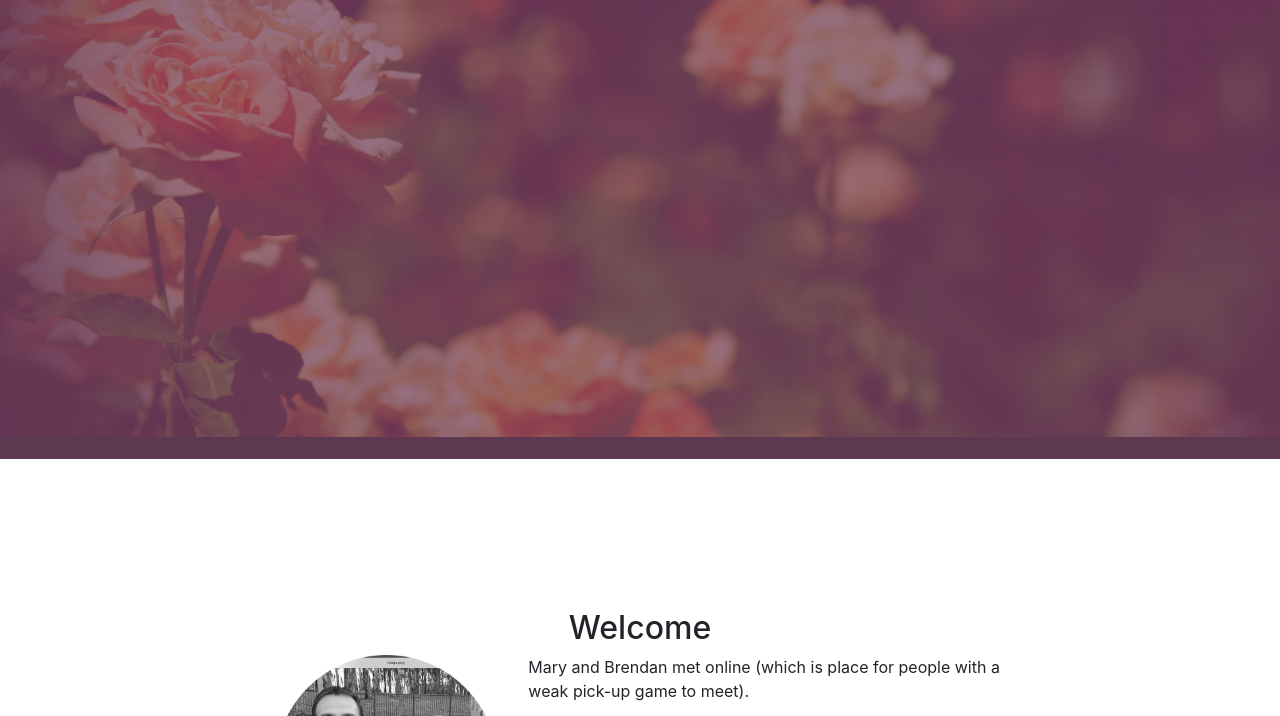
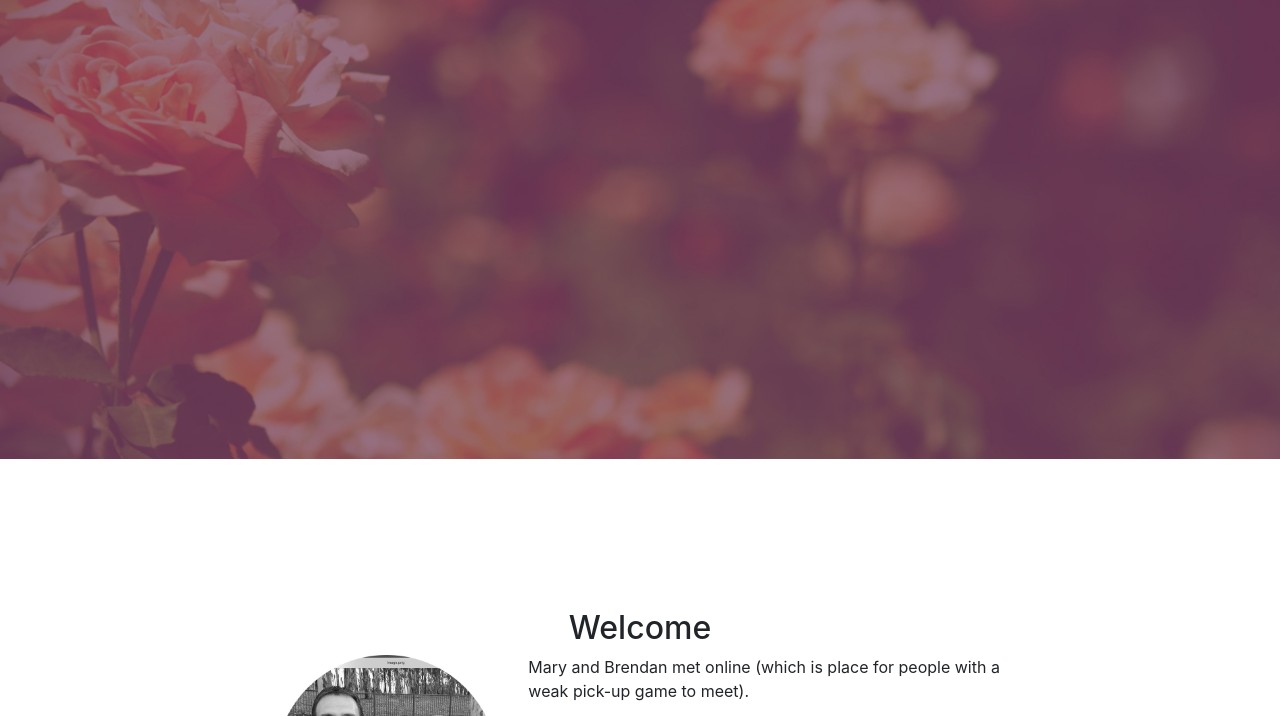
Before and after one commit to cohengum/maryandbrendan, a website with bundled scripts: page index.html in a window 1280 px wide. Shown: the part 341-1057 px from the top of the page. Built offline with nearby package versions, Linux system fonts and the light colour scheme.

Commit message:
css update

```diff
--- a/css/styles.css
+++ b/css/styles.css
@@ -48,7 +48,7 @@ a.purple-link {
 
 .hero-banner {
     background: #5e3750 url("../images/maryandbrendan-hero-banner.jpg") center center no-repeat;
-    background-size: 140% auto;
+    background-size: 160% auto;
     height: 800px;
 
 }
```
